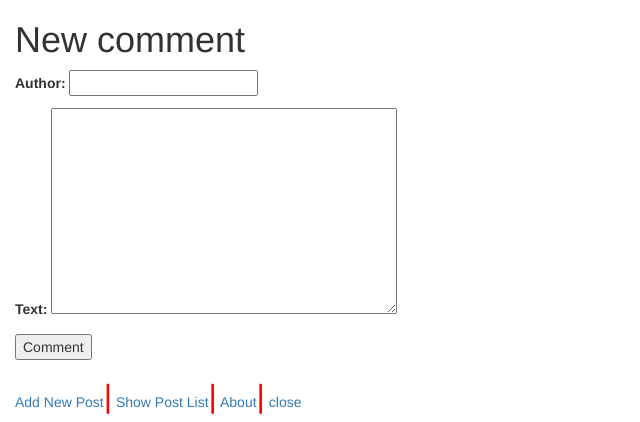
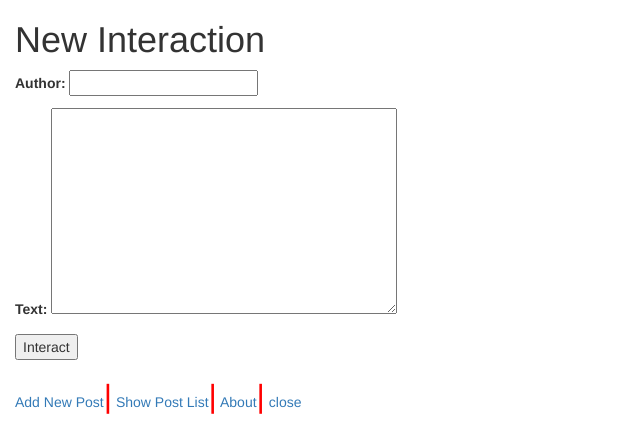
Before and after one commit to dhirajMaheswari/anonymous-blog, a Django app: template blog/templates/blog/add_comment_to_post.html in a window 1280 px wide. Shown: the part 226-648 px from the top of the page, without its empty margins (0-640 px from the left). Run offline with Django 3.2, Linux system fonts and the light colour scheme; the template is opened without the code that fills it: values that come from a table or form of the project are taken from there, others are empty; some libraries are stand-ins or nearby versions.

Commit message:
Update add_comment_to_post.html

```diff
--- a/blog/templates/blog/add_comment_to_post.html
+++ b/blog/templates/blog/add_comment_to_post.html
@@ -1,9 +1,9 @@
 {% extends 'blog/base.html' %}
 
 {% block content %}
-    <h1>New comment</h1>
+    <h1>New Interaction</h1>
     <form method="POST" class="post-form">{% csrf_token %}
         {{ form.as_p }}
-        <button type="submit" >Comment</button>
+        <button type="submit" >Interact</button>
     </form>
 {% endblock %}
```
